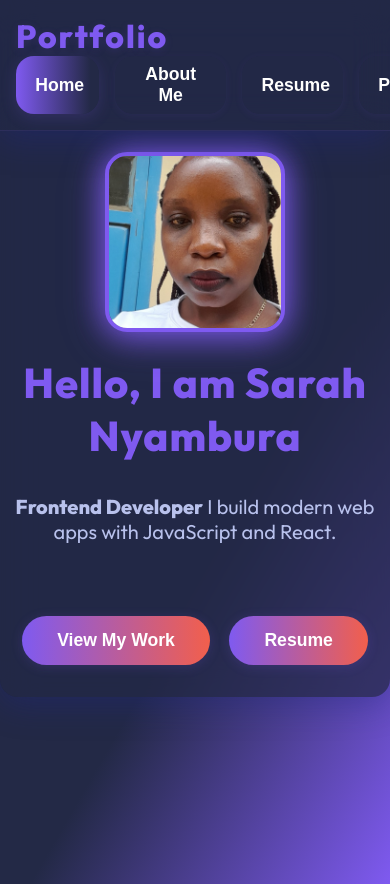
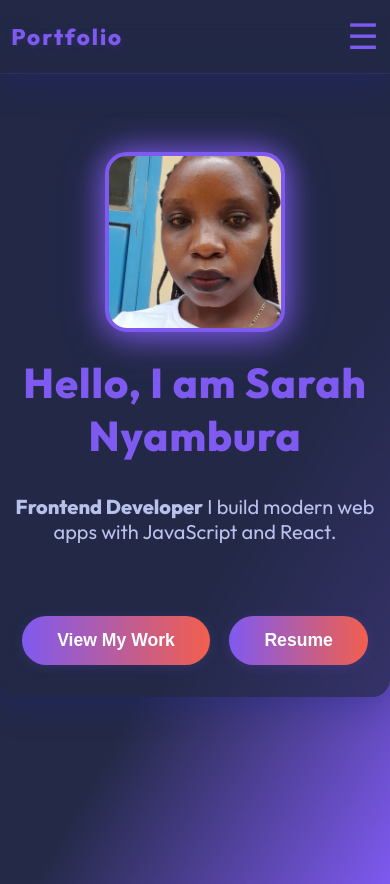
Before and after one commit to Silas-ochieng/My-portfolio, a React (Vite) app: page / in a window 390 px wide. Built offline with nearby package versions, Linux system fonts and the light colour scheme.

Commit message:
added a menu icon

```diff
--- a/src/App.css
+++ b/src/App.css
@@ -90,6 +90,90 @@ body {
   background: linear-gradient(90deg, var(--primary), #232946 90%);
   color: #fff;
   box-shadow: 0 4px 16px 0 rgba(127, 90, 240, 0.18);
+}
+
+/* Hamburger menu styles for small devices */
+.navbar-menu-icon {
+  display: none;
+  font-size: 2rem;
+  color: var(--primary);
+  background: none;
+  border: none;
+  cursor: pointer;
+  z-index: 200;
+}
+
+.navbar-mobile-menu {
+  display: none;
+}
+
+/* Show hamburger icon and hide links on small screens */
+@media (max-width: 900px) {
+  .navbar {
+    flex-direction: row;
+    align-items: center;
+    padding: 1rem 1.2rem;
+  }
+  .navbar-links {
+    display: none;
+  }
+  .navbar-menu-icon {
+    display: block;
+  }
+  .navbar-mobile-menu {
+    display: flex;
+    flex-direction: column;
+    position: fixed;
+    top: 0;
+    right: 0;
+    width: 70vw;
+    max-width: 320px;
+    height: 100vh;
+    background: var(--bg-glass);
+    box-shadow: -2px 0 24px rgba(31, 38, 135, 0.18);
+    padding: 2.5rem 1.5rem 1.5rem 2rem;
+    z-index: 150;
+    animation: fadeInRight 0.3s;
+    gap: 2rem;
+  }
+  .navbar-mobile-menu .navbar-btn {
+    font-size: 1.2rem;
+    padding: 1rem 0;
+    width: 100%;
+    text-align: left;
+    background: none;
+    border: none;
+    color: var(--text-main);
+    border-radius: var(--radius);
+    margin-bottom: 0.5rem;
+    box-shadow: none;
+  }
+  .navbar-mobile-menu .navbar-btn.active,
+  .navbar-mobile-menu .navbar-btn:hover {
+    background: linear-gradient(90deg, var(--primary), #232946 90%);
+    color: #fff;
+  }
+  .navbar-mobile-menu-close {
+    position: absolute;
+    top: 1.2rem;
+    right: 1.2rem;
+    font-size: 2rem;
+    background: none;
+    border: none;
+    color: var(--primary);
+    cursor: pointer;
+  }
+}
+
+@keyframes fadeInRight {
+  from {
+    opacity: 0;
+    transform: translateX(60px);
+  }
+  to {
+    opacity: 1;
+    transform: translateX(0);
+  }
 }
 
 /* Hero Section */
@@ -574,12 +658,62 @@ section,
 
 @media (max-width: 600px) {
   .navbar {
-    flex-direction: column;
-    align-items: flex-start;
-    padding: 1rem;
+    flex-direction: row;
+    align-items: center;
+    padding: 1rem 0.7rem;
+  }
+  .navbar-title {
+    font-size: 1.4rem;
   }
   .navbar-links {
-    gap: 1rem;
+    display: none;
+  }
+  .navbar-menu-icon {
+    display: block;
+    font-size: 2.2rem;
+  }
+  .navbar-mobile-menu {
+    display: flex;
+    flex-direction: column;
+    position: fixed;
+    top: 0;
+    right: 0;
+    width: 80vw;
+    max-width: 320px;
+    height: 100vh;
+    background: var(--bg-glass);
+    box-shadow: -2px 0 24px rgba(31, 38, 135, 0.18);
+    padding: 2.5rem 1.2rem 1.2rem 1.2rem;
+    z-index: 150;
+    animation: fadeInRight 0.3s;
+    gap: 1.5rem;
+  }
+  .navbar-mobile-menu .navbar-btn {
+    font-size: 1.1rem;
+    padding: 1rem 0;
+    width: 100%;
+    text-align: left;
+    background: none;
+    border: none;
+    color: var(--text-main);
+    border-radius: var(--radius);
+    margin-bottom: 0.5rem;
+    box-shadow: none;
+  }
+  .navbar-mobile-menu .navbar-btn.active,
+  .navbar-mobile-menu .navbar-btn:hover {
+    background: linear-gradient(90deg, var(--primary), #232946 90%);
+    color: #fff;
+  }
+  .navbar-mobile-menu-close {
+    position: absolute;
+    top: 1.2rem;
+    right: 1.2rem;
+    font-size: 2rem;
+    background: none;
+    border: none;
+    color: var(--primary);
+    cursor: pointer;
   }
   section,
   .about-section,
--- a/src/App.tsx
+++ b/src/App.tsx
@@ -7,6 +7,7 @@ import Skills from "./components/Skills";
 import Education from "./components/Education";
 import Project from "./components/Project";
 import Contact from "./components/Contact";
+
 function App() {
   const [currentSection, setCurrentSection] = useState("home");
 
@@ -16,7 +17,9 @@ function App() {
         onSectionChange={setCurrentSection}
         currentSection={currentSection}
       />
-      <Hero onSectionChange={setCurrentSection} />
+      {currentSection === "home" && (
+        <Hero onSectionChange={setCurrentSection} />
+      )}
       {currentSection === "about" && <About />}
       {currentSection === "resume" && (
         <>
--- a/src/components/Navbar.tsx
+++ b/src/components/Navbar.tsx
@@ -1,3 +1,5 @@
+import { useState } from "react";
+
 type NavbarProps = {
   onSectionChange: (section: string) => void;
   currentSection: string;
@@ -12,9 +14,17 @@ const sections = [
 ];
 
 function Navbar({ onSectionChange, currentSection }: NavbarProps) {
+  const [showMobileMenu, setShowMobileMenu] = useState(false);
+
+  const handleNavClick = (section: string) => {
+    onSectionChange(section);
+    setShowMobileMenu(false); // Close menu on selection (mobile)
+  };
+
   return (
     <nav className="navbar">
       <h1 className="navbar-title">Portfolio</h1>
+      {/* Desktop links */}
       <div className="navbar-links">
         {sections.map((section) => (
           <button
@@ -22,13 +32,48 @@ function Navbar({ onSectionChange, currentSection }: NavbarProps) {
             className={`navbar-btn${
               currentSection === section.value ? " active" : ""
             }`}
-            onClick={() => onSectionChange(section.value)}
+            onClick={() => handleNavClick(section.value)}
             id={`nav-${section.value}`}
           >
             {section.label}
           </button>
         ))}
       </div>
+      {/* Hamburger menu icon for mobile */}
+      <button
+        className="navbar-menu-icon"
+        onClick={() => setShowMobileMenu(true)}
+        aria-label="Open menu"
+        type="button"
+      >
+        {/* Unicode hamburger icon */}
+        &#9776;
+      </button>
+      {/* Mobile menu */}
+      {showMobileMenu && (
+        <div className="navbar-mobile-menu">
+          <button
+            className="navbar-mobile-menu-close"
+            onClick={() => setShowMobileMenu(false)}
+            aria-label="Close menu"
+            type="button"
+          >
+            &times;
+          </button>
+          {sections.map((section) => (
+            <button
+              key={section.value}
+              className={`navbar-btn${
+                currentSection === section.value ? " active" : ""
+              }`}
+              onClick={() => handleNavClick(section.value)}
+              id={`mobile-nav-${section.value}`}
+            >
+              {section.label}
+            </button>
+          ))}
+        </div>
+      )}
     </nav>
   );
 }
```
